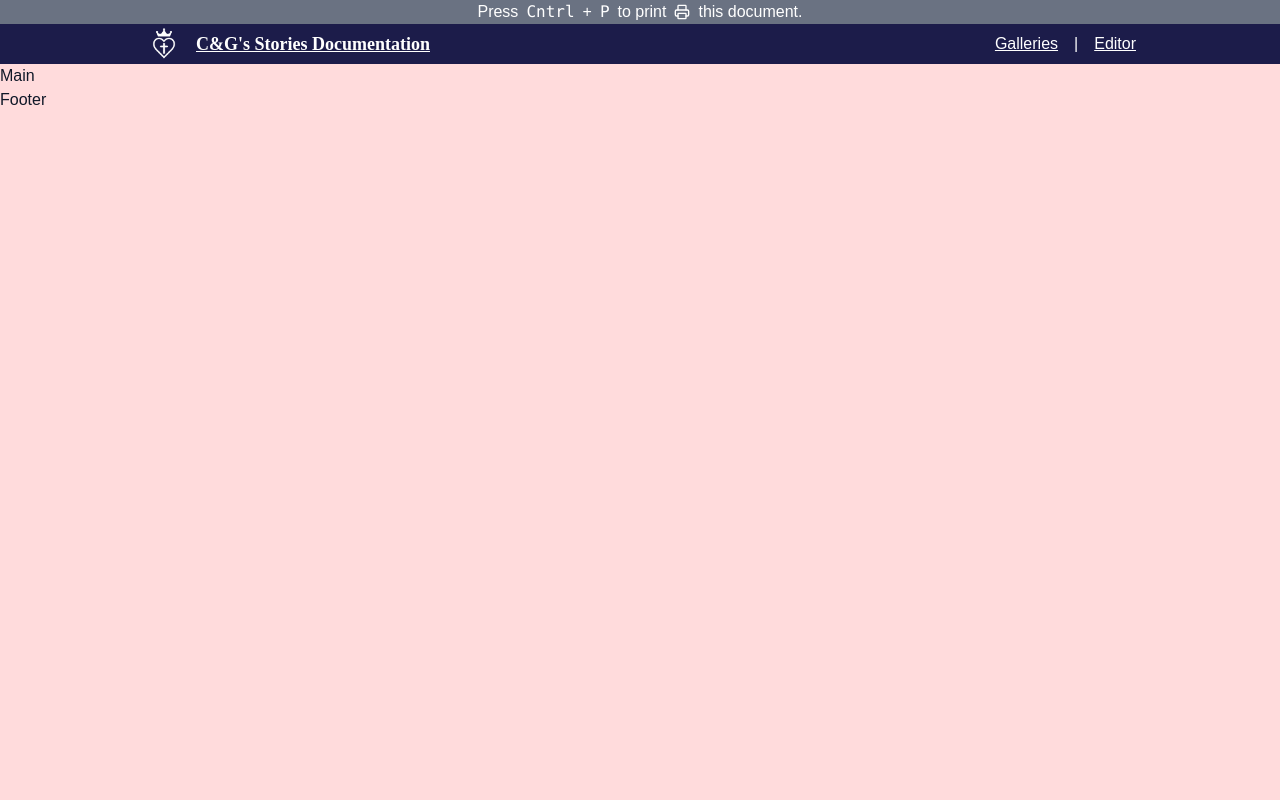
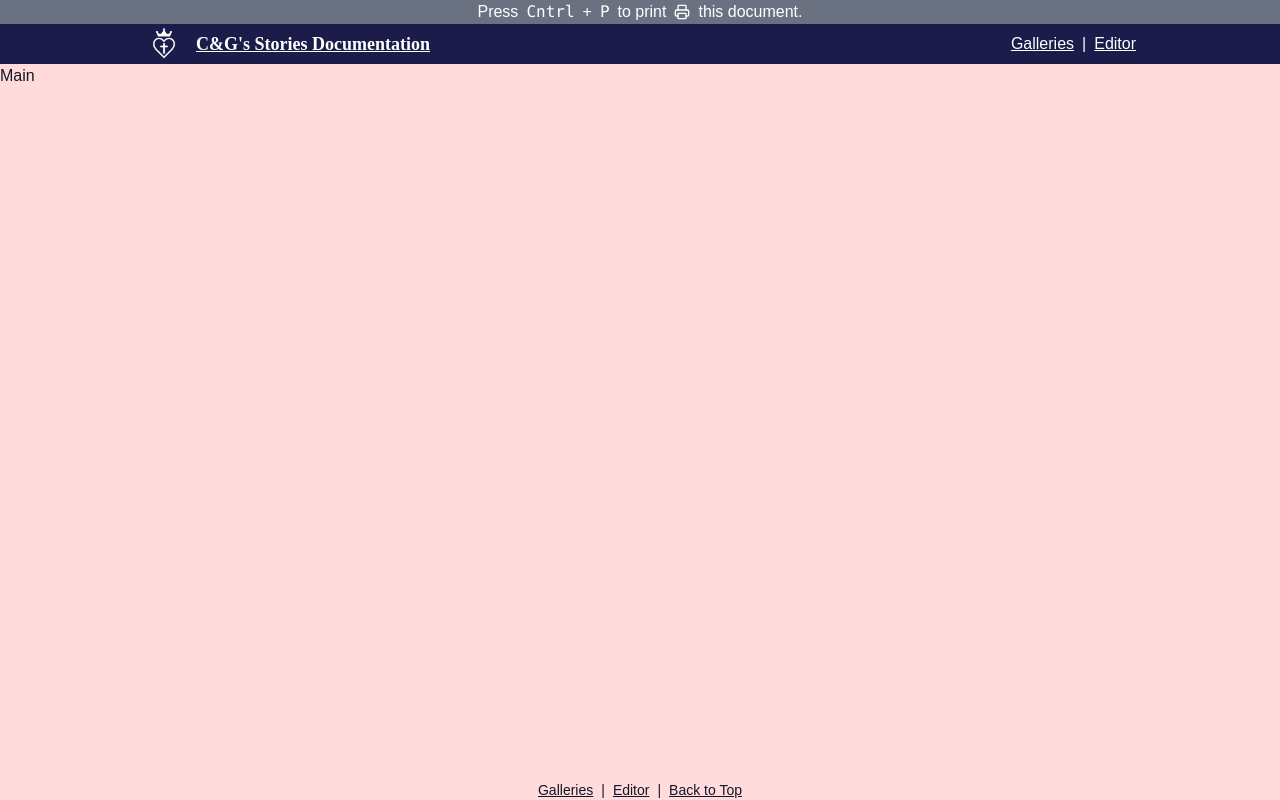
Before and after one commit to davinaleong/proj-clabbys-stories-docs, a website built with Vite: page index.html in a window 1280 px wide. Built offline with nearby package versions, Linux system fonts and the light colour scheme; a web font is replaced by a local one.

Commit message:
Done with photo

```diff
--- a/index.html
+++ b/index.html
@@ -6,7 +6,7 @@
     <meta name="viewport" content="width=device-width, initial-scale=1.0" />
     <title>C&G's Stories Documentation</title>
   </head>
-  <body>
+  <body id="top">
     <div id="app"></div>
     <script type="module" src="/src/main.ts"></script>
   </body>
--- a/src/components/Footer.ts
+++ b/src/components/Footer.ts
@@ -1,7 +1,15 @@
 export default function Footer(): string {
   return `
-    <footer>
-      Footer
+    <footer class="fixed bottom-0 left-0 right-0 text-gray-900 bg-pastel-pink-500">
+      <div class="wrapper mx-auto">
+        <nav class="flex gap-2 items-center text-sm justify-center">
+          <a class="underline hover:opacity-70" href="#galleries">Galleries</a>
+          <span>|</span>
+          <a class="underline hover:opacity-70" href="#editor">Editor</a>
+          <span>|</span>
+          <a class="underline hover:opacity-70" href="#top">Back to Top</a>
+        </nav>
+      </div>
     </footer>
   `
 }
--- a/src/components/Header.ts
+++ b/src/components/Header.ts
@@ -26,7 +26,7 @@ export default function Header(): string {
               </span>
             </a>
 
-            <div class="flex items-center gap-4">
+            <div class="flex items-center gap-2">
               <a class="underline hover:opacity-70" href="#galleries">Galleries</a>
               <span>|</span>
               <a class="underline hover:opacity-70" href="#editor">Editor</a>
--- a/src/main.ts
+++ b/src/main.ts
@@ -4,7 +4,7 @@ import Main from "./components/Main"
 import Footer from "./components/Footer"
 
 document.querySelector<HTMLDivElement>("#app")!.innerHTML = `
-  <div>
+  <div class="relative pb-[20px]">
     ${Header()}
     ${Main()}
     ${Footer()}
```
